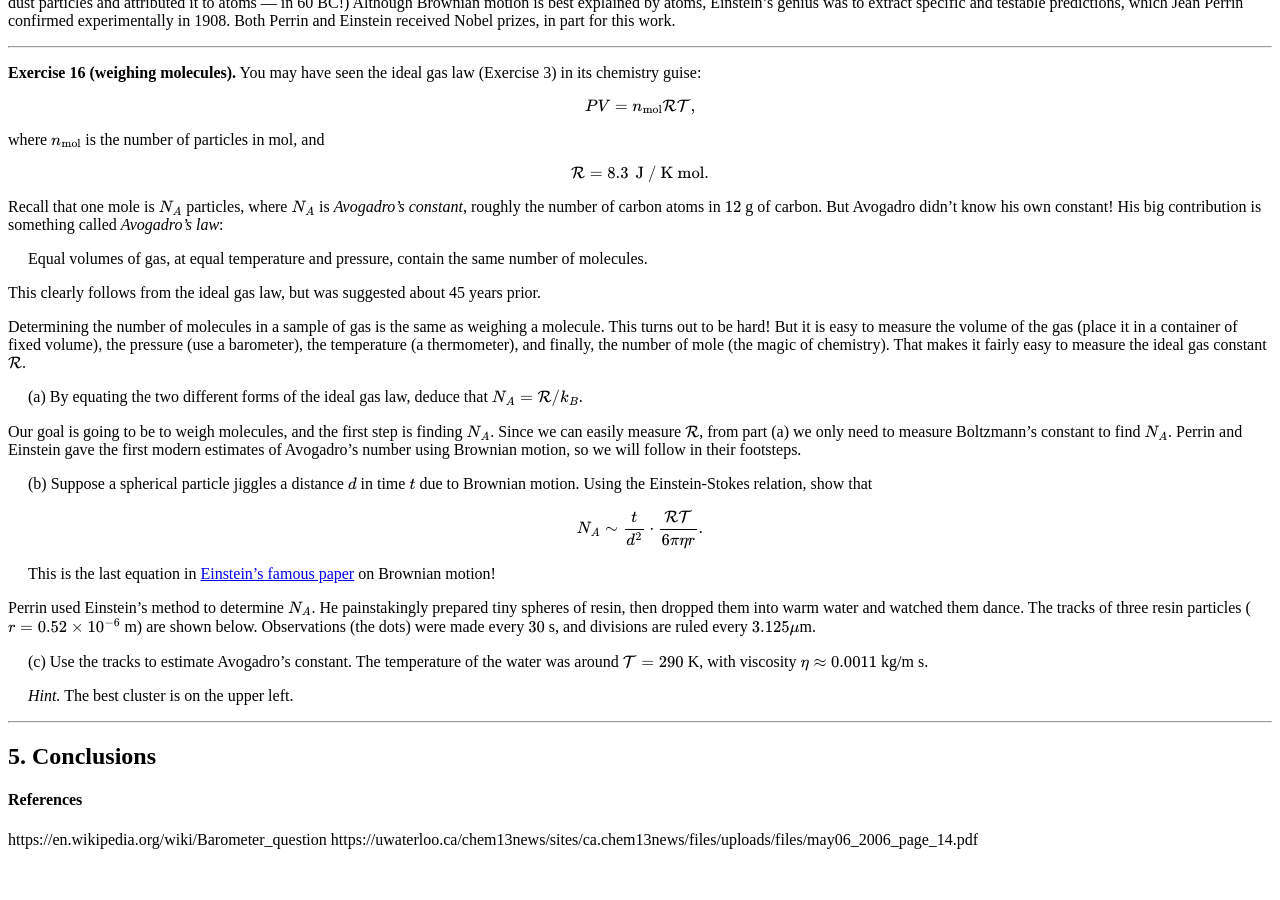
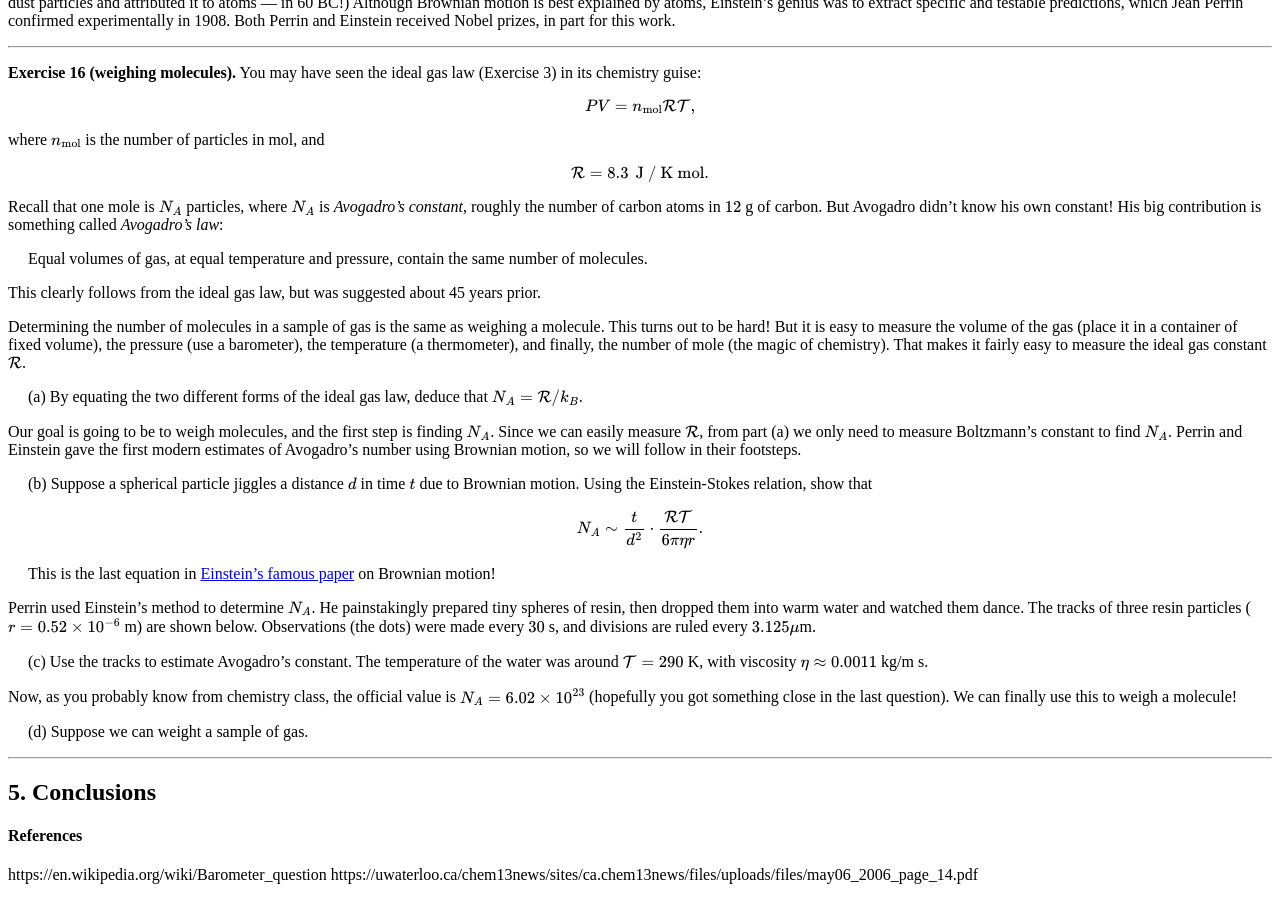
Before and after one commit to hapax/hapax.github.io, a Jekyll site: the page built from assets/simple-physics.md, in a window 1280 px wide and 900 px high, scrolled down 13776 px. Built offline with Jekyll 4.4.1, drawn with Linux system fonts in a browser that asks for light colours; our own code applies the rules of GitHub Pages for plain Markdown files; formulas are drawn with MathJax 3; a script that is not in the unit is left out; before the commit the page ends 14641 px from its top, so only the background shows below that.

Commit message:
Update simple-physics.md

```diff
--- a/assets/simple-physics.md
+++ b/assets/simple-physics.md
@@ -1559,8 +1559,13 @@
 The temperature of the water was around $\mathcal{T} = 290$ K, with
 viscosity $\eta \approx 0.0011$ kg/m s. </span>
 
+Now, as you probably know from chemistry class, the official value is
+$N_A = 6.02 \times 10^{23}$ (hopefully you got something close in the
+last question).
+We can finally use this to weigh a molecule!
+
 <span style="padding-left: 20px; display:block">
-*Hint.* The best cluster is on the upper left.
+(d) Suppose we can weight a sample of gas.
 </span>
 
 <!-- cluster: 20 points with d ~ 5 divisions, 20*30*8.3*290/((5*0.000003125)^2*6*pi*0.0011*(0.52*10^(-6))) -->
```
